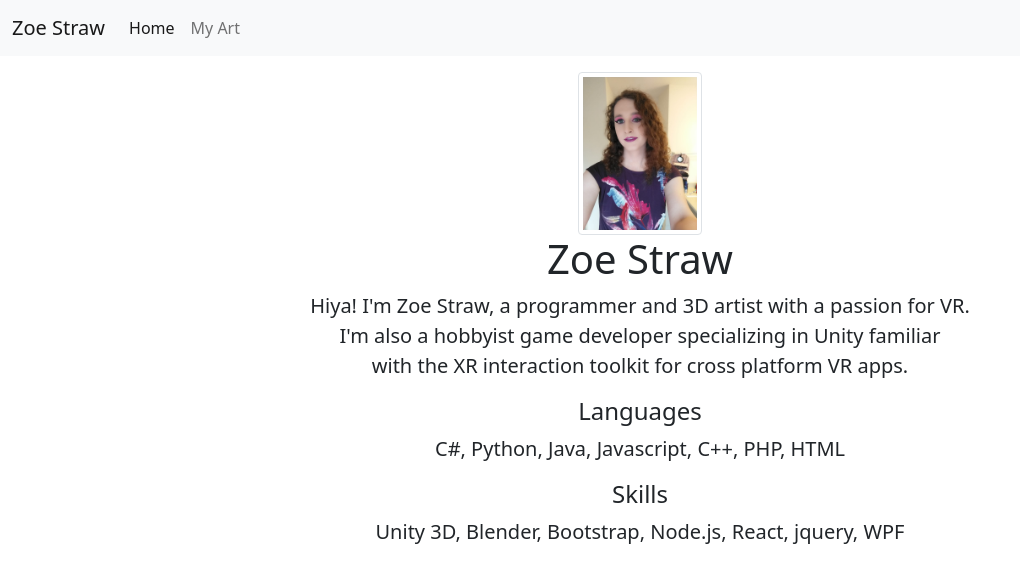
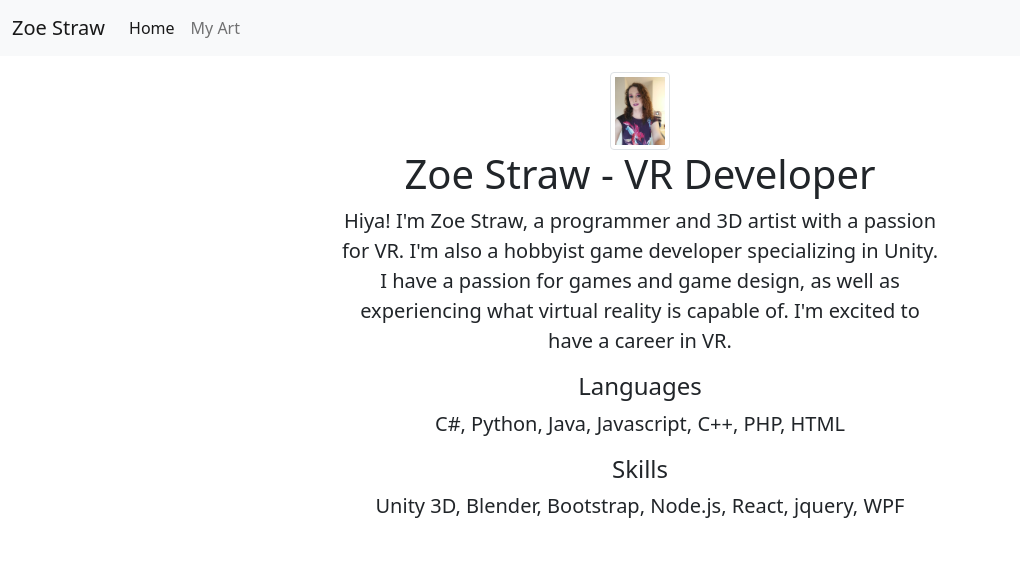
Before and after one commit to ZoeOliveStraw/zoestraw, a website: page index.html in a window 1280 px wide. Shown: the whole page, without its empty margins (0-1020 px from the left). Drawn offline with nearby package versions, Linux system fonts and the light colour scheme.

Commit message:
Changed the home page blurb about myself.

```diff
--- a/index.html
+++ b/index.html
@@ -32,13 +32,14 @@
       </nav>
     </header>
 
-    <div class="cover-container d-flex h-100 p-3 mx-auto flex-column text-center has-bg-img">
+    <div class="cover-container d-flex h-100 p-3 mx-auto flex-column text-center has-bg-img w-50">
       <img src="./art/Zoe selfie.jpg" class="img-thumbnail mx-auto" alt="This is a picture of me" style="width:10%">
-      <h1 class="cover-heading">Zoe Straw</h1>
+      <h1 class="cover-heading">Zoe Straw - VR Developer</h1>
 
-      <p class="lead">Hiya! I'm Zoe Straw, a programmer and 3D artist with a passion for VR.<br>
-        I'm also a hobbyist game developer specializing in Unity  familiar<br>
-        with the XR interaction toolkit for cross platform VR apps.<br>
+      <p class="lead overflow-auto">Hiya! I'm Zoe Straw, a programmer and 3D artist with a passion for VR.
+        I'm also a hobbyist game developer specializing in Unity. I have a passion for games and game design,
+        as well as experiencing what virtual reality is capable of. I'm excited to have a career in VR.
+
       </p>
       <h4 class="cover-heading">Languages</h4>
       <p class="lead">C#, Python, Java, Javascript, C++, PHP, HTML</p>
```
